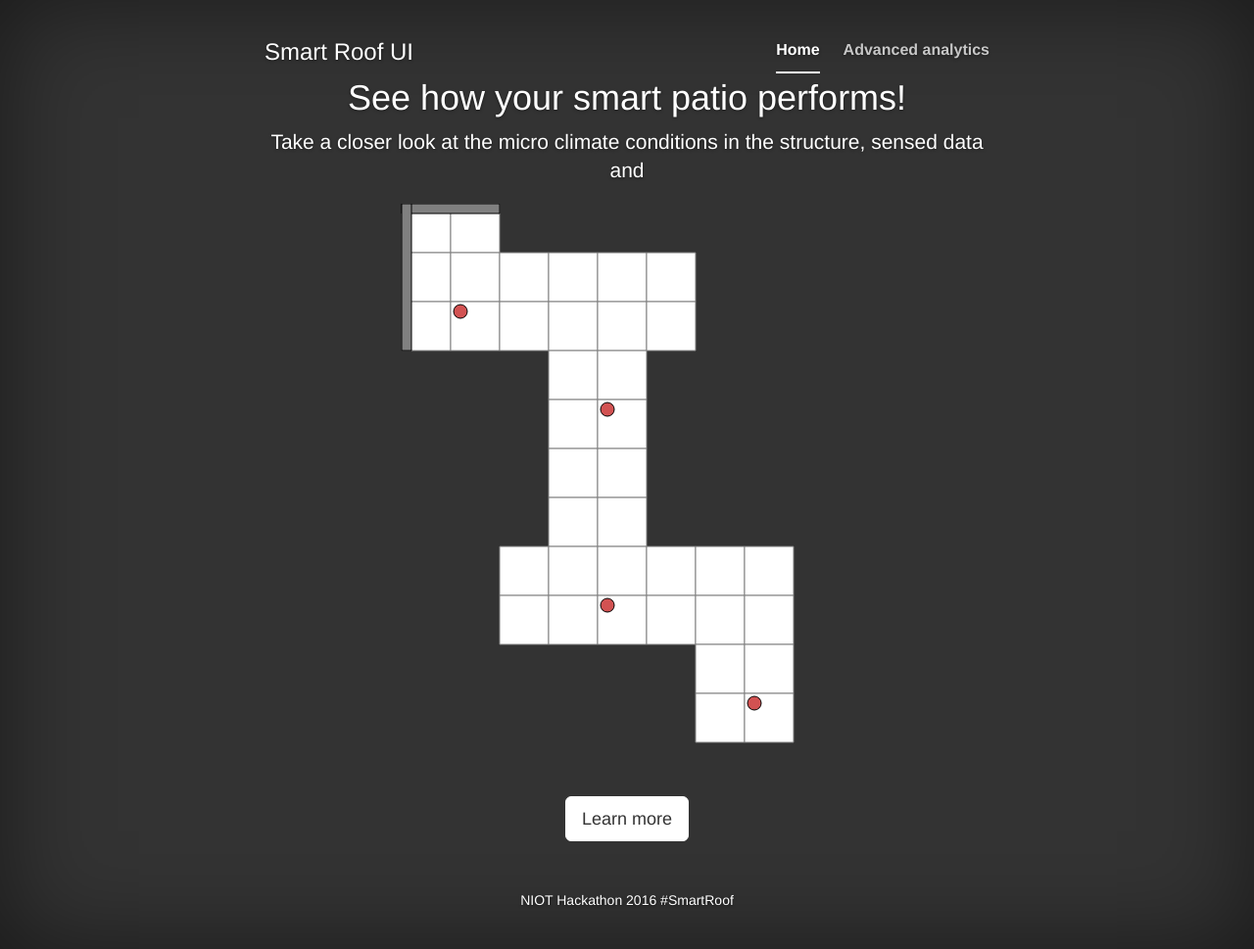
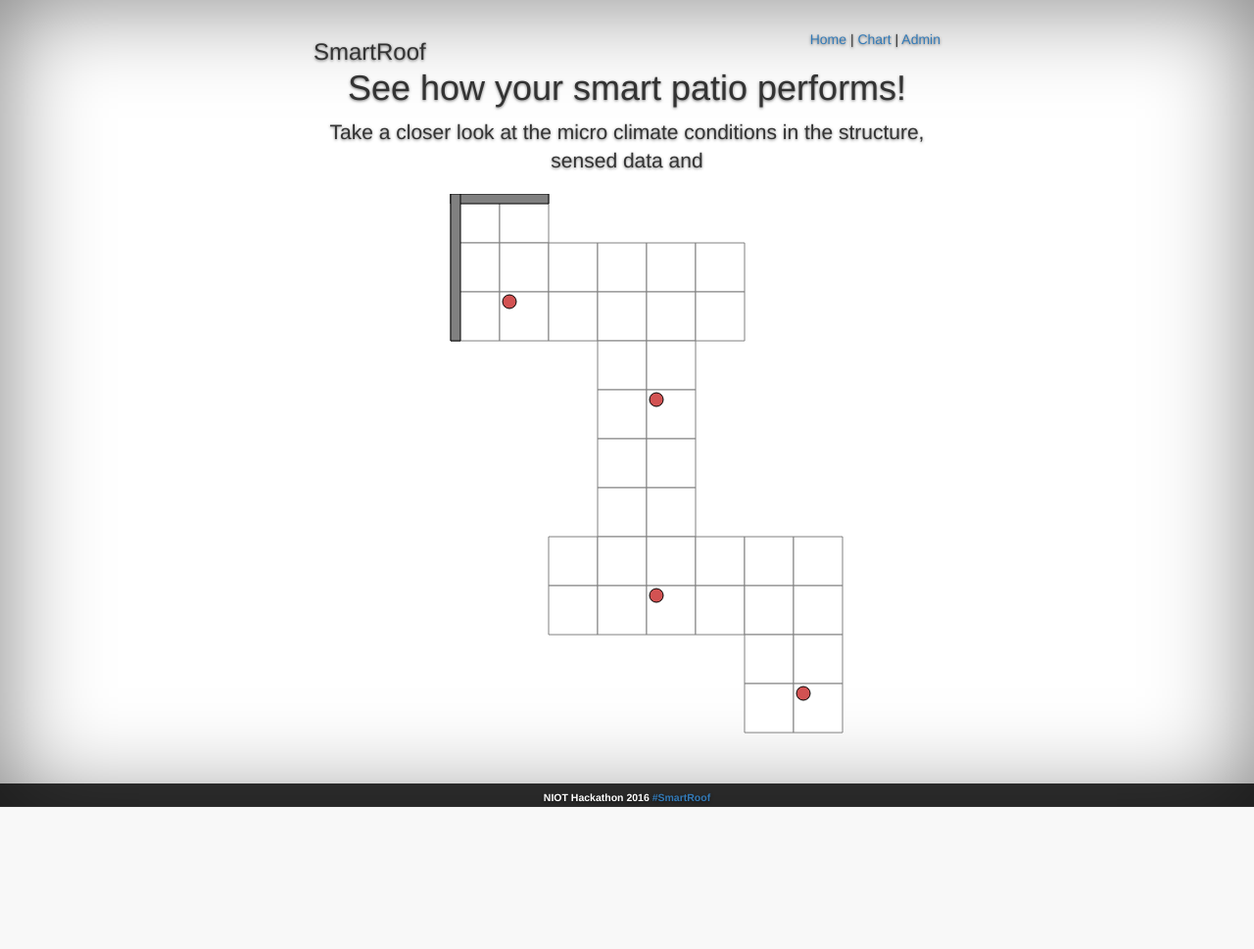
Before and after one commit to asterixslashstar/SmartRoofNIOTH, a CodeIgniter app: page /SmartRoofNIOTH/ in a window 1280 px wide. Shown: the whole page at 98% size. After the commit the page ends 824 px from the top, so only its background shows below. Run offline with CodeIgniter, Linux system fonts and the light colour scheme.

Commit message:
style merging

```diff
--- a/application/views/chart_picker.php
+++ b/application/views/chart_picker.php
@@ -1,5 +1,5 @@
 <?php $this->load->view('header'); ?>
-    <div class="inner cover">
+    <div class="inner cover" style="margin-top: 60px">
         <h1 class="cover-heading">Chart</h1>
         <form>
             <label for="date">Start Date</label>
--- a/application/views/footer.php
+++ b/application/views/footer.php
@@ -1,3 +1,6 @@
+</div>
+<div class="inner cover">
+    <p class="label">NIOT Hackathon 2016 <a href="#">#SmartRoof</a></p>
 </div>
 </div>
 </div>
--- a/application/views/welcome_message.php
+++ b/application/views/welcome_message.php
@@ -1,74 +1,20 @@
-<!DOCTYPE html>
-<html lang="en">
-  <head>
-    <meta charset="utf-8">
-    <meta http-equiv="X-UA-Compatible" content="IE=edge">
-    <meta name="viewport" content="width=device-width, initial-scale=1">
+<?php $this->load->view('header'); ?>
 
-
-    <meta name="description" content="">
-    <meta name="author" content="">
-    <link rel="icon" href="images/favicon.ico">
-    <!--TODO - add our own favicon !-->
-
-    <title>Smart roof smart viewer</title>
-
-    <!-- Bootstrap core CSS -->
-    <link href="assets/bootstrap-3.3.6-dist/css/bootstrap.min.css" rel="stylesheet">
-
-    <!-- Custom styles for this template -->
-    <link href="assets/pretty_client/cover.css" rel="stylesheet">
+    <div class="inner cover" style="margin-top: 70px;">
+      <h1 class="cover-heading">See how your smart patio performs!</h1>
+      <p class="lead">Take a closer look at the micro climate conditions in the structure, sensed data and </p>
+        <div class="planViewContainer"></div>
+    </div>
 
     <link href="assets/pretty_client/smartroof.css" rel="stylesheet">
-
-  </head>
-
-  <body>
-
-    <div class="site-wrapper">
-
-      <div class="site-wrapper-inner">
-
-        <div class="cover-container">
-
-            <div class="inner">
-              <h3 class="masthead-brand">Smart Roof UI</h3>
-              <nav>
-                <ul class="nav masthead-nav">
-                  <li class="active"><a href="#">Home</a></li>
-                  <li><a href="analytics.html">Advanced analytics</a></li>
-                </ul>
-              </nav>
-            </div>
-
-          <div class="inner cover">
-            <h1 class="cover-heading">See how your smart patio performs!</h1>
-            <p class="lead">Take a closer look at the micro climate conditions in the structure, sensed data and </p>
-              <div class="planViewContainer"></div>
-          </div>
-            <p class="lead">
-                <a href="#" class="btn btn-lg btn-default">Learn more</a>
-            </p>
-            <div class="inner">
-              <p>NIOT Hackathon 2016 <a href="#">#SmartRoof</a></p>
-            </div>
-
-        </div>
-
-      </div>
-
-    </div>
-
+    <!--link href="assets/pretty_client/cover.css" rel="stylesheet"-->
     <!-- Bootstrap core JavaScript
     ================================================== -->
     <!-- Placed at the end of the document so the pages load faster -->
-    <script src="assets/jquery/jquery-2.2.3.min.js"></script>
-    <script src="assets/bootstrap-3.3.6-dist/js/bootstrap.min.js"></script>
     <script src="assets/d3/d3.js" charset="utf-8"></script>
     <script src="assets/d3/d3tip.js" charset="utf-8"></script>
 
     <script src="assets/pretty_client/smartroof.js"></script>
     <script src="assets/pretty_client/sensors.js"></script>
     <script src="assets/pretty_client/panels.js"></script>
-  </body>
-</html>
+<?php $this->load->view('footer'); ?>
```
Lines whose indentation alone changed are shown as unchanged.
